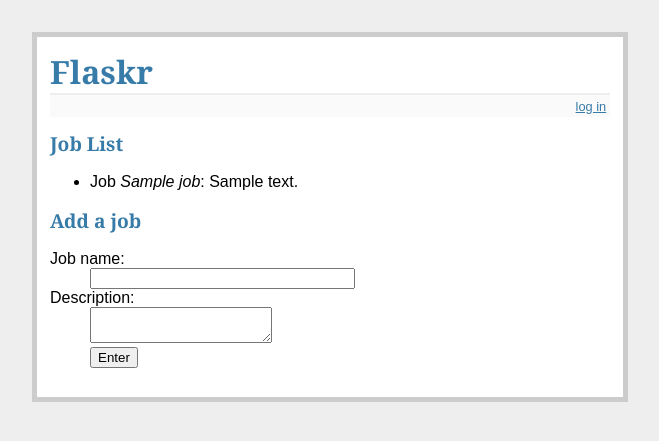
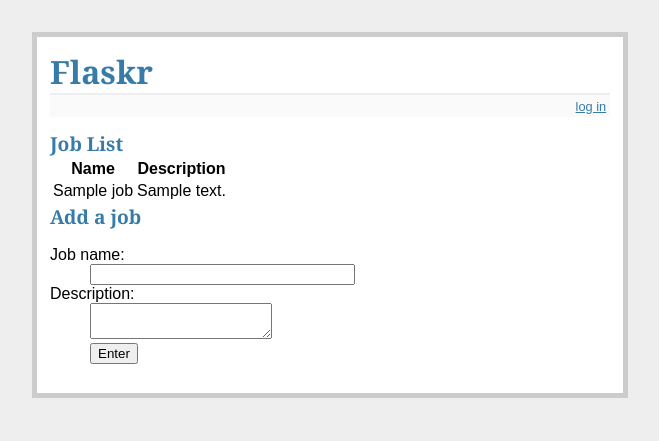
Before and after one commit to vobine/JobFlask, a Flask app: template jobflask/templates/jobs.html in a window 1280 px wide. Shown: the top 441 px of the page, without its empty margins (310-969 px from the left). Run offline with Flask 2, Linux system fonts and the light colour scheme; the template is opened without the code that fills it: most values are stand-ins (such as "Sample title", 1, 10 or a date in 2020).

Commit message:
Present job list as a table

```diff
--- a/jobflask/templates/jobs.html
+++ b/jobflask/templates/jobs.html
@@ -3,13 +3,20 @@
   <h2>Job List</h2>
   {% if error %}<p class=error><strong>Error:</strong> {{ error }}</p>
   {% else %}
-    <ul>
+    <table class="joblist">
+       <tr>
+         <th>Name</th>
+         <th>Description</th>
+       </tr>
     {% for job in jobs %}
-      <li>Job <em>{{ job.name }}</em>: {{ job.desc|safe }}</li>
+      <tr>
+        <td>{{ job.name }}</td>
+        <td>{{ job.desc|safe }}</td>
+      </tr>
     {% else %}
-      <li><em>(No active jobs.)</em></li>
+      <tr><td></td><td>(No active jobs.)</td></tr>
     {% endfor %}
-    </ul>
+    </table>
   <h2>Add a job</h2>
   <form action="{{ url_for ('jobs') }}" method=post>
     <dl>
```
